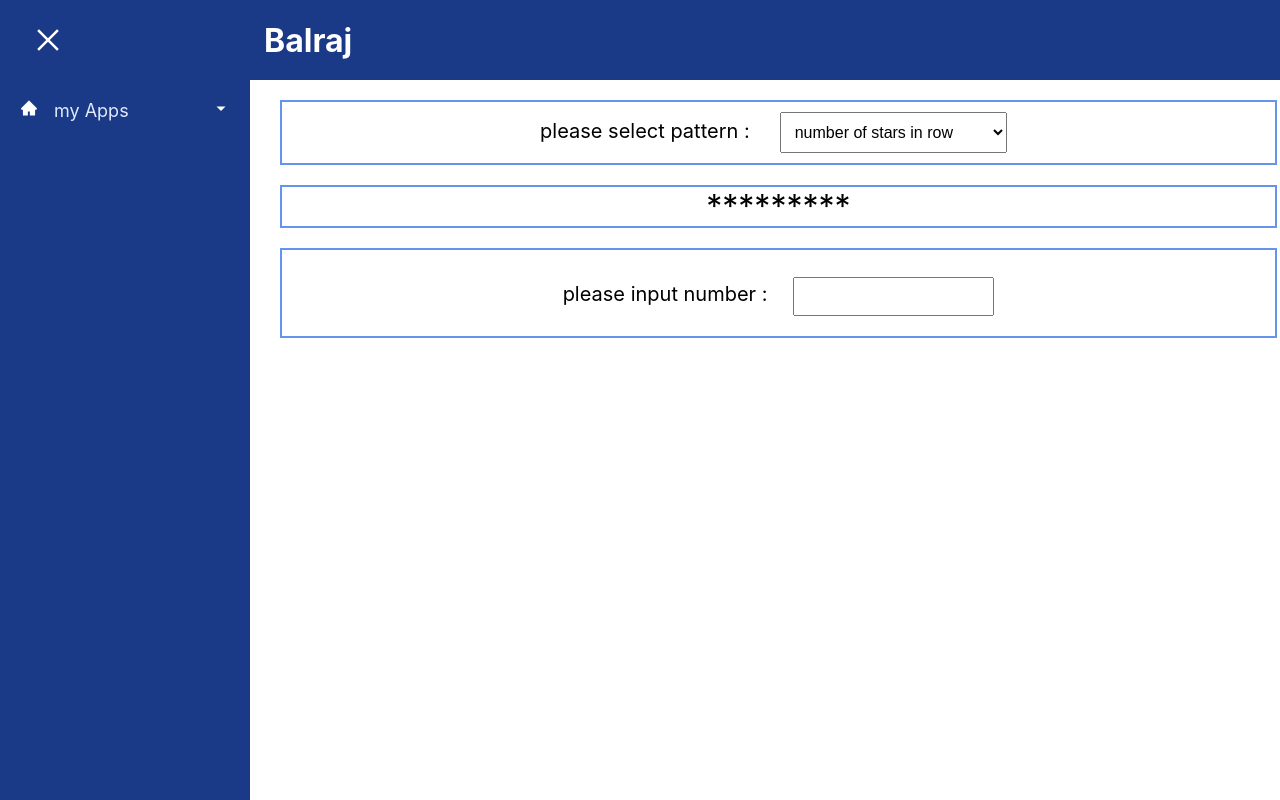
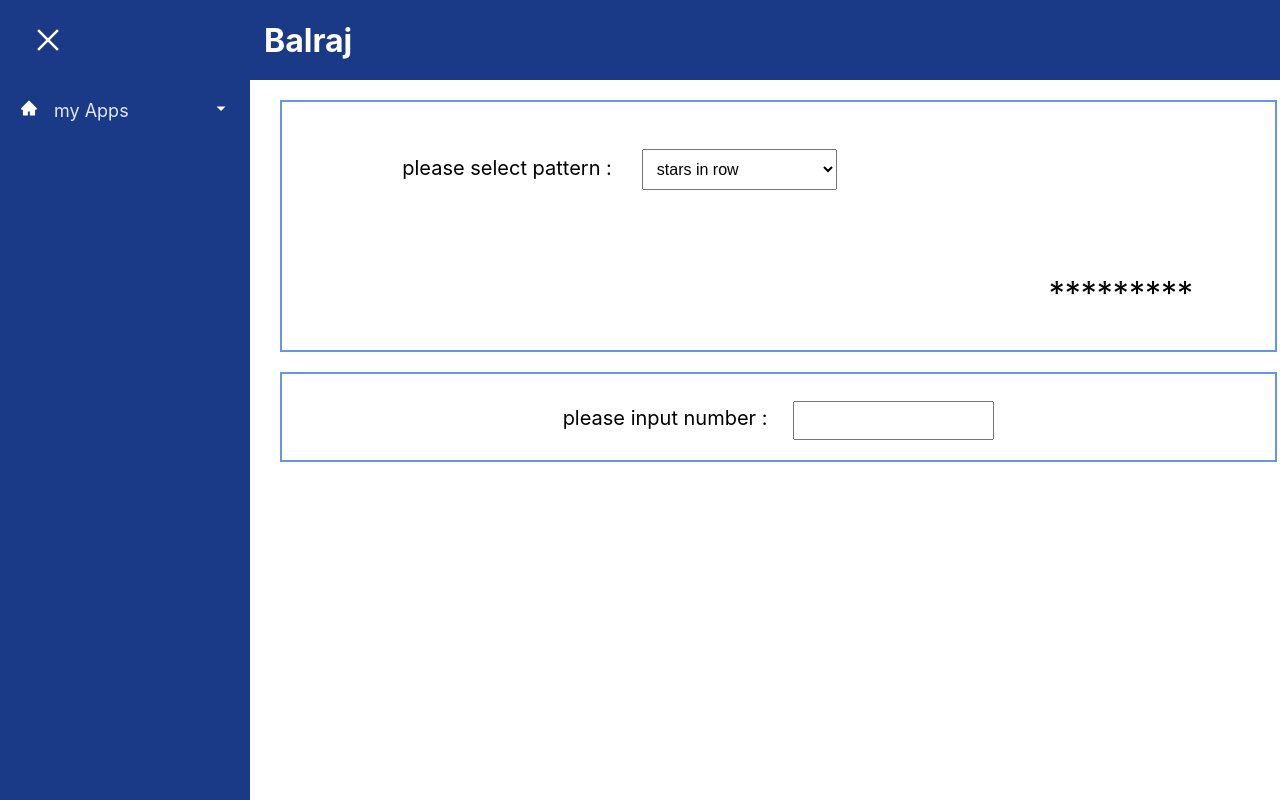
Before and after one commit to Balraj5252/test, a React (Create React App) app: page /my/patterns in a window 1280 px wide. Built offline with nearby package versions, Linux system fonts and the light colour scheme.

Commit message:
added some styles and added diagonals and intial triangles

```diff
--- a/src/App.css
+++ b/src/App.css
@@ -102,3 +102,24 @@ span {
   overflow: hidden;
   word-break: break-all;
 }
+
+#content {
+  overflow:auto;
+}
+
+#right {
+  width: 30%;
+  margin:5px;
+  padding: 1em;
+  background: white;
+}
+
+#left {
+  width: 68%;
+  margin:5px;
+  padding: 1em;
+  background: white;
+}
+
+#left   { float:left;  }
+#right   { float:right;  }
--- a/src/my/charecterPrint/index.js
+++ b/src/my/charecterPrint/index.js
@@ -39,9 +39,9 @@ const CharacterPrint = () => {
         setValue(printValue)
     }
     return (
-        <div>
+        <div style={{margin: "20px", border: '2px solid cornflowerblue', textAlign:"center"}}>
             <span style={{fontSize : "20px", textAlign: "center"}}>
-            <h5>printing the char by number follows</h5>
+            <h3>printing the char by number </h3>
             <p> only takes the input in form of alphabets and numerics no special character is allowed</p>
             <p> example input : a1b4</p>
             <p> example output : abbbb</p>
--- a/src/my/patterns/index.js
+++ b/src/my/patterns/index.js
@@ -1,7 +1,8 @@
 
 import {patternData} from "./patternData";
 import {useState} from "react";
-import RowStars from "./rowStars";
+import RowColmStars from "./rowStars";
+import Triangle from "./triangle";
 
 const Patterns = () => {
     const [selectedPattern, setSelectedPattern] = useState(patternData[0]);
@@ -18,14 +19,22 @@ const Patterns = () => {
     const switchCase = () => {
         return (
             <div>
-                {selectedPattern.id === 0 ? <RowStars /> : null}
-                {selectedPattern.id === 1 ? <span>here comes column</span> : null}
+                {selectedPattern.id === 0 ? <RowColmStars Row = "row" /> : null}
+                {selectedPattern.id === 1 ? <RowColmStars Row = "column" /> : null}
+                {selectedPattern.id === 11 ? <RowColmStars Row = "diagonal-right" /> : null}
+                {selectedPattern.id === 10 ? <RowColmStars Row = "diagonal-left" /> : null}
+                {selectedPattern.id === 12 ? <RowColmStars Row = "cross" /> : null}
+                {selectedPattern.id === 2 ? <Triangle triangle = "left-angle" /> : null}
+                {selectedPattern.id === 3 ? <Triangle triangle = "center-angle" /> : null}
+                {selectedPattern.id === 4 ? <Triangle triangle = "right-angle" /> : null}
+
             </div>
         );
     }
     return (
         <div>
-            <div style={{margin: "20px", border: '2px solid cornflowerblue', textAlign:"center"}}>
+            <div id ="content" style={{margin: "20px", border: '2px solid cornflowerblue', textAlign:"center"}}>
+            <div id="left">
                 <span style={{fontSize : "20px", marginRight: "20px"}}>
                     please select pattern :
                 </span>
@@ -37,8 +46,10 @@ const Patterns = () => {
                     })}
                 </select>
             </div>
-            <div style={{margin: "20px", border: '2px solid cornflowerblue', textAlign:"center"}}>
+            <div id="right" style={{textAlign:"center"}}>
+                {/*<span style={{marginLeft:20, fontSize : "20px",textAlign:"left"}}>Example : </span><br/>*/}
                 {selectedPattern.example}
+            </div>
             </div>
             <div style={{margin: "20px", border: '2px solid cornflowerblue', textAlign:"center"}}>
                 {switchCase()}
--- a/src/my/patterns/patternData.js
+++ b/src/my/patterns/patternData.js
@@ -3,12 +3,42 @@
 export const patternData = [
     {
         id: 0,
-        name: "number of stars in row",
+        name: "stars in row",
         example: <span> ********* </span>
     },
     {
         id: 1,
-        name: "number of stars in column",
+        name: "stars in column",
         example: <span>*<br/>*<br/>*</span>
+    },
+    {
+        id: 10,
+        name: "stars in diagonal left",
+        example: <span>*<br/>&nbsp;&nbsp;&nbsp;&nbsp;*<br/>&nbsp;&nbsp;&nbsp;&nbsp;&nbsp;&nbsp;&nbsp;&nbsp;*</span>
+    },
+    {
+        id: 11,
+        name: "stars in diagonal right",
+        example: <span>&nbsp;&nbsp;&nbsp;&nbsp;&nbsp;&nbsp;&nbsp;&nbsp;*<br/>&nbsp;&nbsp;&nbsp;&nbsp;*<br/>*</span>
+    },
+    {
+        id: 12,
+        name: "stars in cross",
+        example: <span>*&nbsp;&nbsp;&nbsp;&nbsp;&nbsp;&nbsp;&nbsp;&nbsp;*<br/>*&nbsp;&nbsp;&nbsp;&nbsp;*<br/>*<br/>*&nbsp;&nbsp;&nbsp;&nbsp;*<br/>*&nbsp;&nbsp;&nbsp;&nbsp;&nbsp;&nbsp;&nbsp;&nbsp;*</span>
+    },
+    {
+        id: 2,
+        name: "Left Angle Triangle",
+        example: <span>*&nbsp;&nbsp;&nbsp;&nbsp;&nbsp;&nbsp;<br/>* *&nbsp;&nbsp;&nbsp;<br/>* * *</span>
+    },
+    {
+        id: 3,
+        name: " Center Triangle ",
+        example: <span> *  <br/> * * <br/>* * *</span>
+    },
+    {
+        id: 4,
+        name: "Right Angle Triangle",
+        example: <span>&nbsp;&nbsp;&nbsp;&nbsp;&nbsp;&nbsp;*<br/>&nbsp;&nbsp;&nbsp;* *<br/>* * *</span>
     }
 ];
--- a/src/my/patterns/rowStars.js
+++ b/src/my/patterns/rowStars.js
@@ -2,13 +2,41 @@ import {CustomInput} from "../util";
 import {useState} from "react";
 
 
-const RowStars = () => {
-    const [stars, setStars] = useState("");
+const RowColmStars = (props) => {
+    const [stars, setStars] = useState([]);
+    const [row] = useState(props.Row)
+    const onChangeInput = (value) => {
+        let starsL= [];
+        if (row === "diagonal-left" || row === "diagonal-right") {
+            for (let i = 0; i < value.target.value; i++) {
+                let starLine = "";
+                if (row === "diagonal-right") {
+                    starLine = starLine + "*";
+                }
+                for (let j = 0; j< i; j++) {
+                    starLine = starLine + "      ";
+                }
+                if (row === "diagonal-left") {
+                    starLine =starLine + "*";
+                }
+                starsL.push(starLine);
+            }
+        } else if (row === "cross") {
+            for (let i = 0; i <= value.target.value; i++) {
+                let starLine = "";
+                for (let j = 0; j<= value.target.value; j++) {
+                    if(i === j  || i === value.target.value - j) {
+                        starLine =starLine + "*";
+                    }
+                    starLine = starLine + "      ";
+                }
+                starsL.push(starLine);
+            }
 
-    const onChangeInput = (value) => {
-        let starsL= "";
-        for (let i=0;i<value.target.value;i++){
-            starsL = starsL + "*";
+        } else {
+            for (let i = 0; i < value.target.value; i++) {
+                starsL.push("*")
+            }
         }
         setStars(starsL);
     }
@@ -25,10 +53,16 @@ const RowStars = () => {
                     valid : true
                 }}
             />
-
-            <span style={{fontSize : "40px", color: "#4f567c"}}> {stars} </span>
+            {stars.length > 0 ?<>
+            <div style={{margin: "20px", border: '2px solid cornflowerblue', textAlign:"center", maxHeight: 300, overflow: "scroll"}}>
+                {row === "row" ? <span style={{fontSize : "20px"}}> {stars.map((item) => {return item})} </span> : null }
+                {row === "column" ? <div>{stars.map((item) => {return(<div>{item}<br/></div>);})}</div> : null}
+                {row === "diagonal-left" ? <div style={{textAlign:"left"}}>{stars.map((item) => {return(<div>{item.replace(/ /g, "\u00A0")}<br/></div>);})}</div> : null}
+                {row === "diagonal-right" ? <div style={{textAlign:"right"}}>{stars.map((item) => {return(<div>{item.replace(/ /g, "\u00A0")}<br/></div>);})}</div> : null}
+                {row === "cross" ? <div>{stars.map((item) => {return(<div>{item.replace(/ /g, "\u00A0")}<br/></div>);})}</div> : null}
+            </div></> : null}
         </div>
     );
 }
 
-export default RowStars;
+export default RowColmStars;
--- /dev/null
+++ b/src/my/patterns/triangle.js
@@ -0,0 +1,45 @@
+import {CustomInput} from "../util";
+import {useState} from "react";
+
+
+const Triangle = (props) => {
+    const [stars, setStars] = useState([]);
+    const [triangle] = useState(props.triangle);
+
+    const onChangeInput = (value) => {
+        let starsL= [];
+            for (let i = 0; i < value.target.value; i++) {
+                let starLine = ""
+                for (let j = 0; j<= i; j++) {
+                    starLine = starLine + "*";
+                }
+                starsL.push(starLine)
+            }
+            // starsL = starsL + "</span>"
+        setStars(starsL);
+    }
+    return (
+        <div>
+            <CustomInput
+                props = {{
+                    label: "please input number : ",
+                    onChangeInput: onChangeInput,
+                    value: null,
+                    type: "number",
+                    isButton: false,
+                    onButtonClick : null,
+                    valid : true
+                }}
+            />
+            {stars.length > 0 ?<>
+                <div style={{margin: "20px", border: '2px solid cornflowerblue', textAlign:"center", maxHeight: 300, overflow: "scroll"}}>
+                    {triangle === "center-angle" ? <div> {stars.map((item) => {return(<div>{item}<br/></div>);})} </div> : null}
+                    {triangle === "left-angle" ? <div>{stars.map((item) => {return(<div style={{textAlign:"left",marginLeft:40}}>{item}<br/></div>);})}</div>: null}
+                    {triangle === "right-angle" ?<div>{stars.map((item) => {return(<div style={{textAlign:"right",marginRight:40}}>{item}<br/></div>);})}</div>: null}
+
+                </div></> : null}
+        </div>
+    );
+}
+
+export default Triangle;
--- a/src/sidebar/index.js
+++ b/src/sidebar/index.js
@@ -80,11 +80,11 @@ const SideMenu = () => {
                 />
                 <Route
                     path="/my/table"
-                    element={<TableData />}
+                    element={<div style={{width: widthReq}}><TableData /></div>}
                 />
                 <Route
                     path="/my/charPrint"
-                    element={<CharacterPrint />}
+                    element={<div style={{width: widthReq}}><CharacterPrint /></div>}
                 />
                 <Route
                     path="/my/patterns"
```
